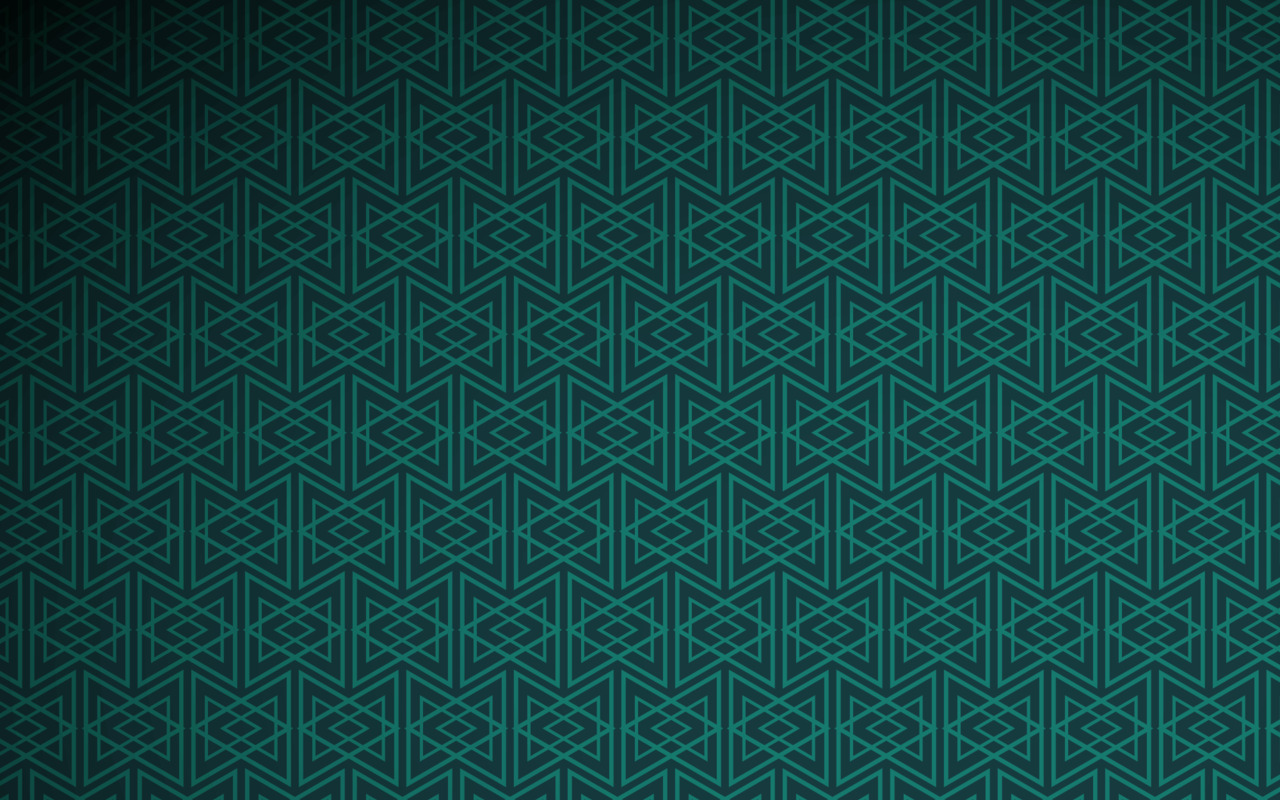
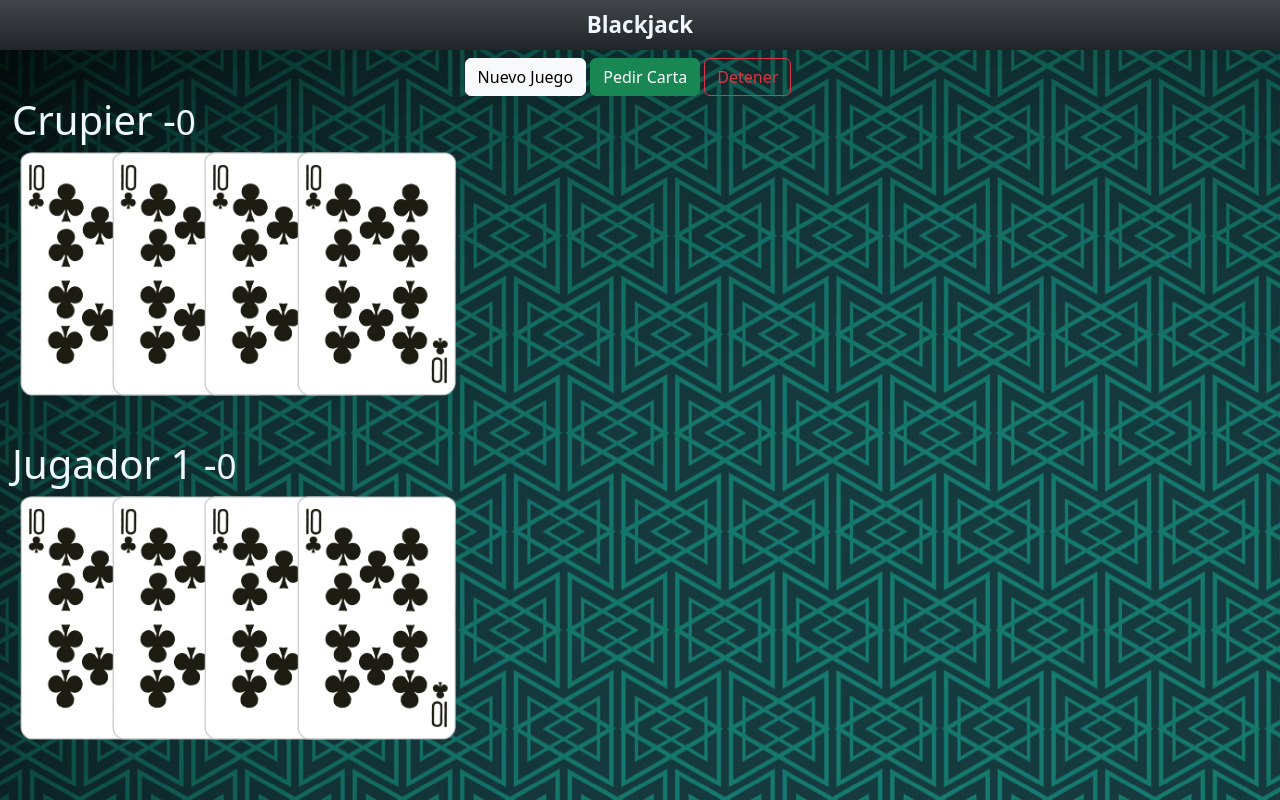
Before and after one commit to Portalo-Official/jsPracticando, a plain HTML site: page JavascriptPracticando/04_DOM-BlackJack/index.html in a window 1280 px wide. Drawn offline with nearby package versions, Linux system fonts and the light colour scheme.

Commit message:
Html done

```diff
--- a/JavascriptPracticando/04_DOM-BlackJack/assets/css/styles.css
+++ b/JavascriptPracticando/04_DOM-BlackJack/assets/css/styles.css
@@ -1,5 +1,35 @@
 
-body {
+html, body {
     background-image: url("../img/fondo/background-vector.jpg");
     background-color: #cccccc;
+    color: aliceblue;
   }
+
+  h1{
+    color:aliceblue !important;
+  }
+
+.titulo{
+  width: 100% !important;
+  text-align: center;
+  color: aliceblue;
+  padding: .5rem;
+  font-size: 1.4em;
+  font-weight: 600;
+}
+
+.fix-ancho{
+  width: 100%;
+}
+
+.carta{
+  width: 10rem;
+  position: relative;
+  left: 5rem;
+  margin-left: -4.5rem;
+}
+
+#crupier-cartas, #jugador-cartas {
+  height: 18rem;
+
+}
--- a/JavascriptPracticando/04_DOM-BlackJack/assets/js/juego.js
+++ b/JavascriptPracticando/04_DOM-BlackJack/assets/js/juego.js
@@ -0,0 +1,23 @@
+
+// Crear deck
+
+let deck         = [];
+const tipos      = ['C', 'D', 'H', 'S'];
+const especiales = ['J', 'Q', 'K', 'A']
+
+const crearDeck = () => {
+    // Cartas numericas
+    for (let i = 1; i < 10; i++) {
+        for( let tipo of tipos){
+            deck.push(i+tipo)
+        }
+    }
+    // Cartas especiales
+    for (let tipo of tipos) {
+        for (let especial of especiales) {
+            deck.push(especial+tipo)
+        }
+    }
+}
+crearDeck();
+console.log({deck})
--- a/JavascriptPracticando/04_DOM-BlackJack/index.html
+++ b/JavascriptPracticando/04_DOM-BlackJack/index.html
@@ -1,14 +1,57 @@
 <!DOCTYPE html>
 <html lang="en">
-<head>
-    <meta charset="UTF-8">
-    <meta name="viewport" content="width=device-width, initial-scale=1.0">
-    <link rel="stylesheet" href="assets/css/normalize.css">
-    <link rel="stylesheet" href="assets/css/styles.css">
+  <head>
+    <meta charset="UTF-8" />
+    <meta name="viewport" content="width=device-width, initial-scale=1.0" />
+    <link rel="stylesheet" href="assets/css/normalize.css" />
+    <link rel="stylesheet" href="assets/css/styles.css" />
+    <link
+      href="https://cdn.jsdelivr.net/npm/bootstrap@5.3.2/dist/css/bootstrap.min.css"
+      rel="stylesheet"
+      integrity="sha384-T3c6CoIi6uLrA9TneNEoa7RxnatzjcDSCmG1MXxSR1GAsXEV/Dwwykc2MPK8M2HN"
+      crossorigin="anonymous"
+    />
     <title>Blackjack</title>
-</head>
-<body>
-
+  </head>
+  <body>
+    <header class="bg-dark bg-gradient titulo">Blackjack</header>
+    <section class="justify-content-center">
+        <div class="row mt-2 fix-ancho">
+        <!-- Para centrar en el medio-->
+            <div class="col text-center ">
+            <button class="btn btn-light">Nuevo Juego</button>
+            <button class="btn btn-success">Pedir Carta</button>
+            <button class="btn btn-outline-danger">Detener</button>
+            </div>
+        </div>
+        <div class="row container">
+            <div class="col">
+                <h1>Crupier -<small>0</small></h1>
+                <div id="crupier-cartas">
+                    <img class="carta" src="assets/img/cartas/10C.png" alt="carta01" />
+                    <img class="carta" src="assets/img/cartas/10C.png" alt="carta01" />
+                    <img class="carta" src="assets/img/cartas/10C.png" alt="carta01" />
+                    <img class="carta" src="assets/img/cartas/10C.png" alt="carta01" />
+                </div>
+            </div>
+        </div>
+        <div class="row container">
+            <div class="col">
+                <h1 >Jugador 1 -<small>0</small></h1>
+                <div id="jugador-cartas">
+                    <img class="carta" src="assets/img/cartas/10C.png" alt="carta01" />
+                    <img class="carta" src="assets/img/cartas/10C.png" alt="carta01" />
+                    <img class="carta" src="assets/img/cartas/10C.png" alt="carta01" />
+                    <img class="carta" src="assets/img/cartas/10C.png" alt="carta01" />
+                </div>
+            </div>
+        </div>
+    </section>
+    <script
+      src="https://cdn.jsdelivr.net/npm/bootstrap@5.3.2/dist/js/bootstrap.bundle.min.js"
+      integrity="sha384-C6RzsynM9kWDrMNeT87bh95OGNyZPhcTNXj1NW7RuBCsyN/o0jlpcV8Qyq46cDfL"
+      crossorigin="anonymous"
+    ></script>
     <script src="assets/js/juego.js"></script>
-</body>
+  </body>
 </html>
```
